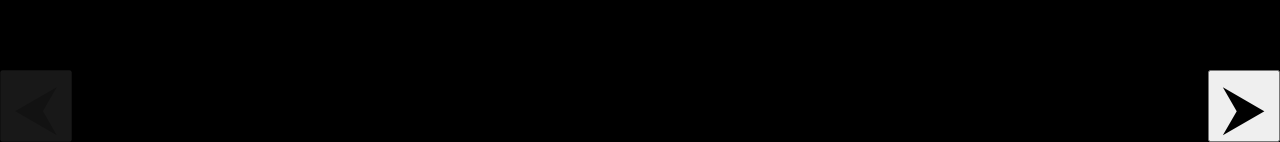
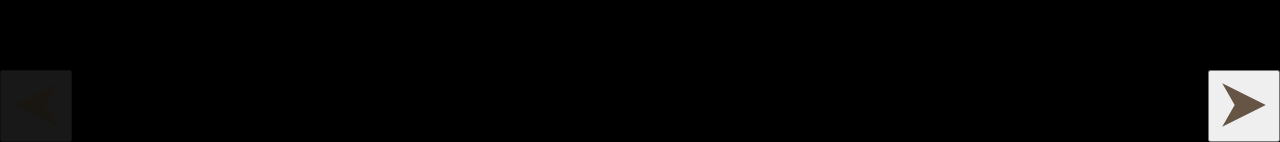
Before and after one commit to jazyx/lobster, a React (Create React App) app: page / in a window 1280 px wide. Shown: the part 658-800 px from the top of the page. Built offline with nearby package versions, Linux system fonts and the light colour scheme.

Commit message:
Replace unicode arrows in buttons with SVG

```diff
--- a/src/Components/buttons.jsx
+++ b/src/Components/buttons.jsx
@@ -17,11 +17,14 @@
   & button {
     width: 9vmin;
     height: 9vmin;
-    font-size: 7.5vmin;
   }
 
   & button:disabled {
     opacity: 0.25;
+  }
+
+  & button img {
+    width: 100%;
   }
 `
 
@@ -35,13 +38,13 @@
           disabled={this.props.first}
           onClick={() => this.props.onClick("back")}
         >
-          ⮜
+          <img src="img/icons/prev.svg" alt="back button" />
         </button>
         <button
           disabled={this.props.last}
           onClick={() => this.props.onClick("next")}
         >
-          ⮞
+          <img src="img/icons/next.svg" alt="next button" />
         </button>
       </StyledButtonDiv>
     )
```
Also changed, not shown: public/img/icons/next.svg (added), public/img/icons/prev.svg (added).
